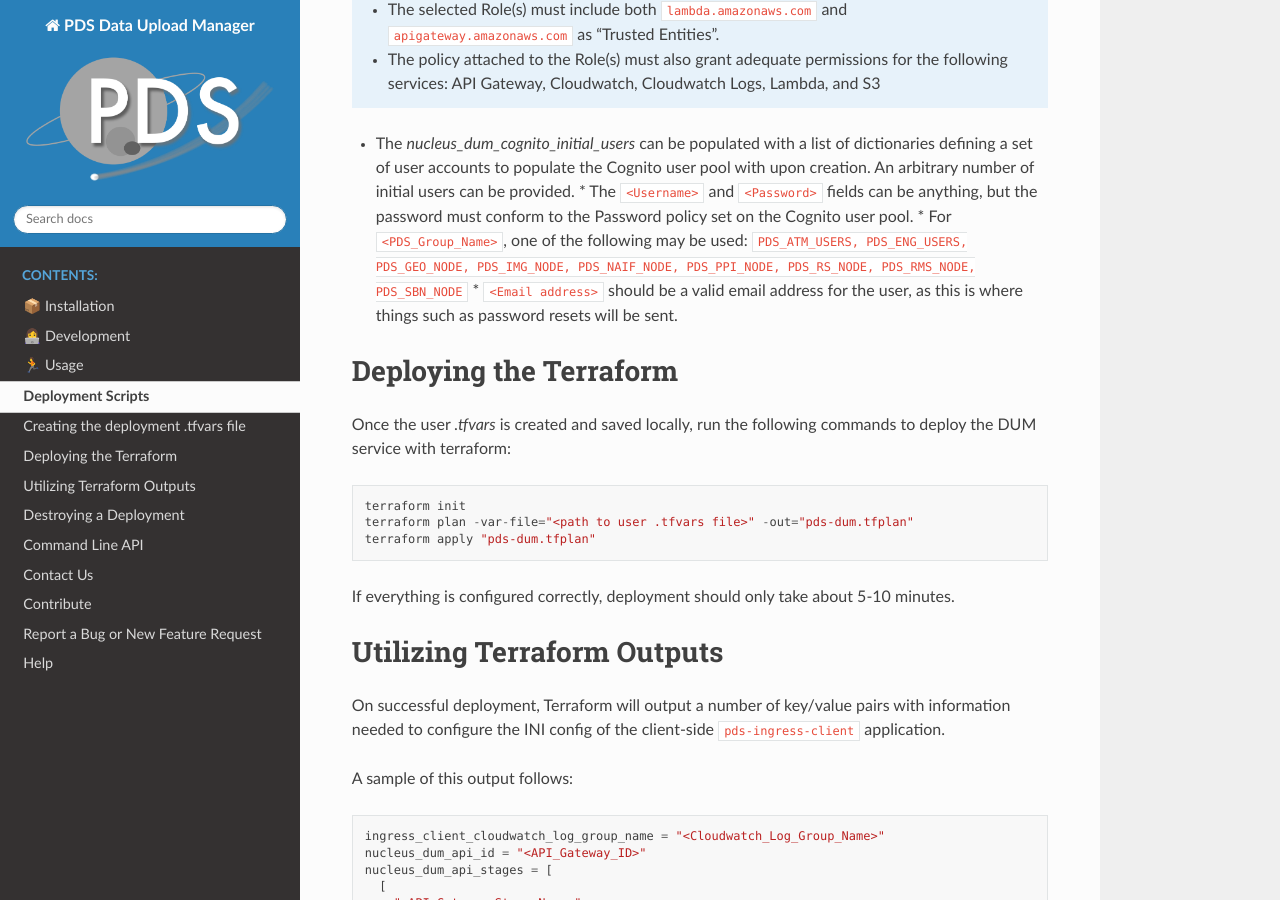
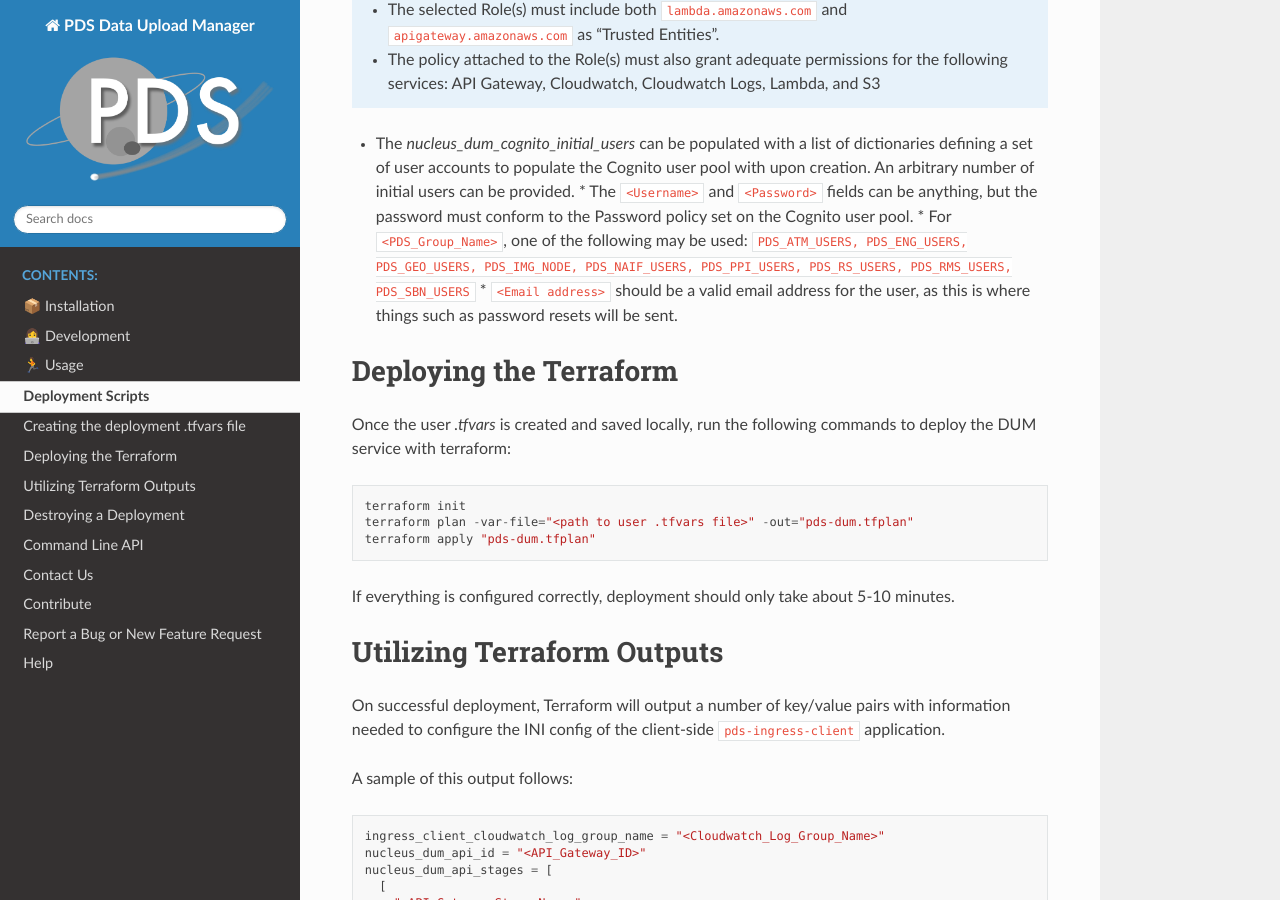
Before and after one commit to NASA-PDS/data-upload-manager, a Sphinx documentation site: the page built from docs/source/terraform/index.rst, in a window 1280 px wide and 900 px high, scrolled down 1777 px. Built offline with Sphinx 7.4.7 and the Read the Docs theme 2.0.0, drawn with Linux system fonts in a browser that asks for light colours.

Commit message:
Fixed incorrect cognito group names in terraform script

```diff
--- a/docs/source/terraform/index.rst
+++ b/docs/source/terraform/index.rst
@@ -74,7 +74,7 @@ prior to deployment. Descriptions of each field follow:
 * The `nucleus_dum_cognito_initial_users` can be populated with a list of dictionaries defining a set of user accounts to
   populate the Cognito user pool with upon creation. An arbitrary number of initial users can be provided.
   * The ``<Username>`` and ``<Password>`` fields can be anything, but the password must conform to the Password policy set on the Cognito user pool.
-  * For ``<PDS_Group_Name>``, one of the following may be used: ``PDS_ATM_USERS, PDS_ENG_USERS, PDS_GEO_NODE, PDS_IMG_NODE, PDS_NAIF_NODE, PDS_PPI_NODE, PDS_RS_NODE, PDS_RMS_NODE, PDS_SBN_NODE``
+  * For ``<PDS_Group_Name>``, one of the following may be used: ``PDS_ATM_USERS, PDS_ENG_USERS, PDS_GEO_USERS, PDS_IMG_NODE, PDS_NAIF_USERS, PDS_PPI_USERS, PDS_RS_USERS, PDS_RMS_USERS, PDS_SBN_USERS``
   * ``<Email address>`` should be a valid email address for the user, as this is where things such as password resets will be sent.
 
 Deploying the Terraform
```
Also changed, not shown: 1 other file.
